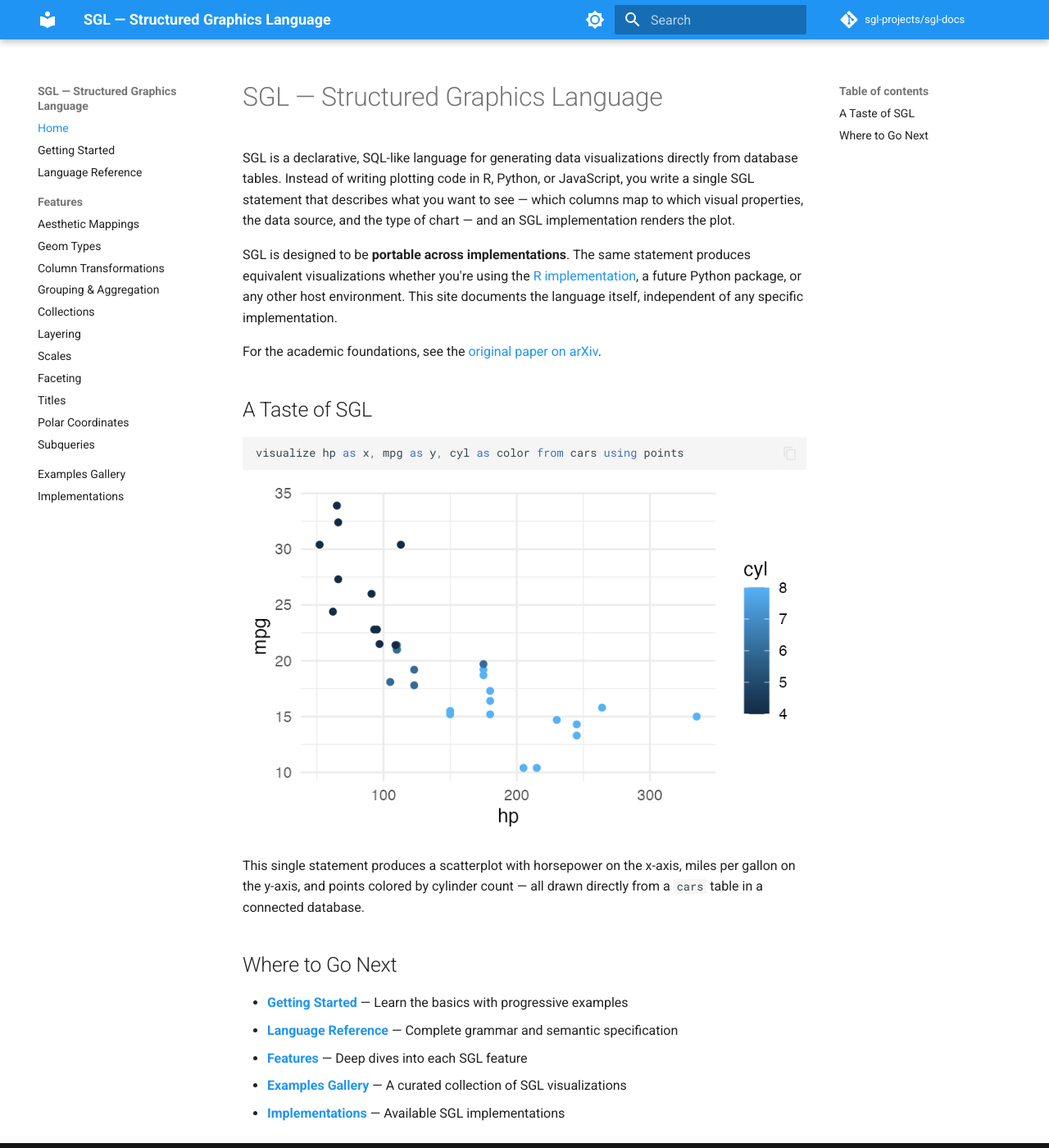
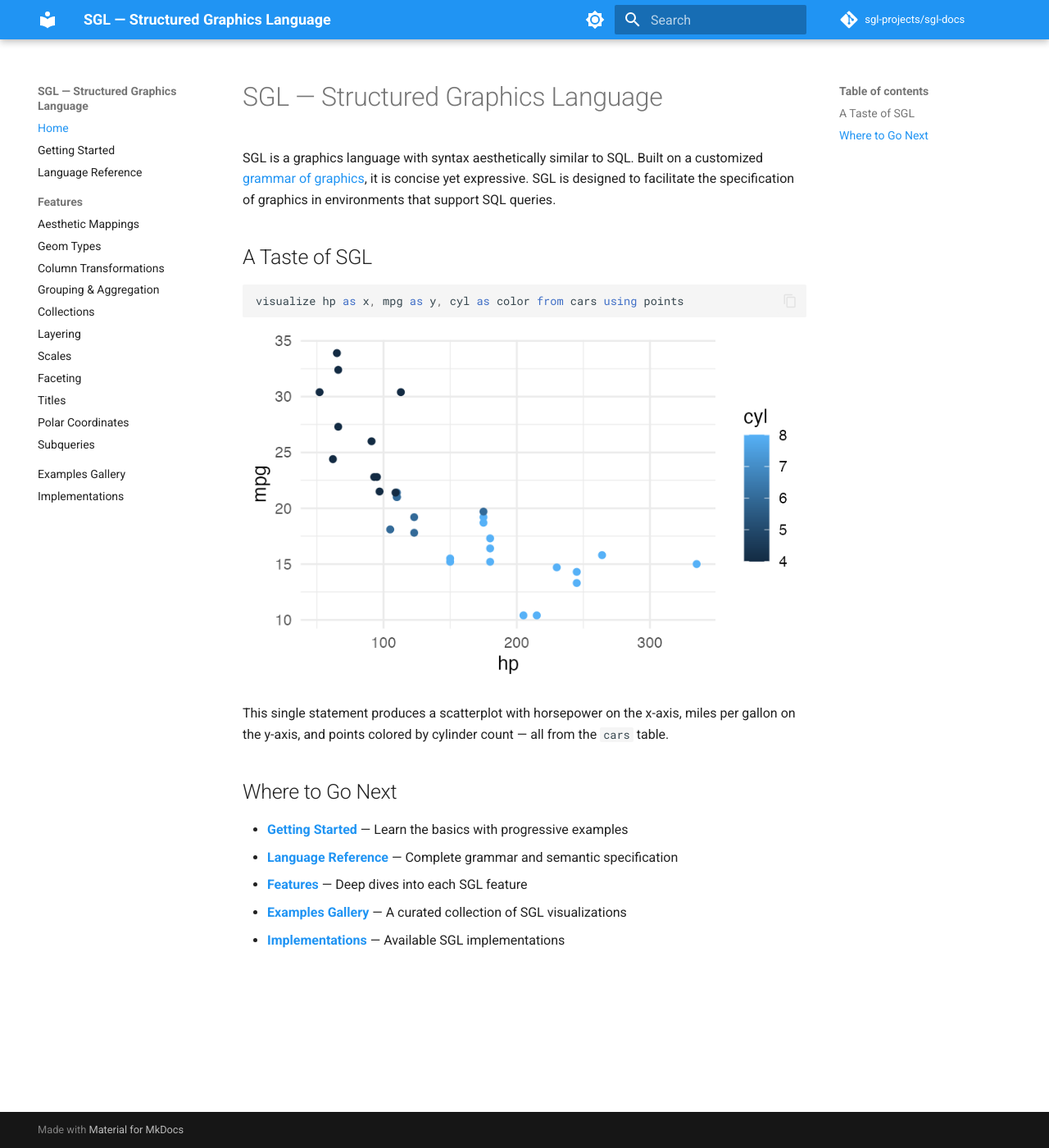
Before and after one commit to sgl-projects/sgl-docs, an MkDocs documentation site: the page built from docs/index.md, in a window 1280 px wide and 1400 px high. Shown: the whole window at 82% size. Built offline with MkDocs 1.6.1 and Material for MkDocs 9.7.7, drawn with Linux system fonts in a browser that asks for light colours; comment, search, counter and statistics services are not loaded.

Commit message:
Revise home page intro to focus on grammar of graphics foundation and SQL-native design

```diff
--- a/docs/index.md
+++ b/docs/index.md
@@ -1,10 +1,6 @@
 # SGL — Structured Graphics Language
 
-SGL is a declarative, SQL-like language for generating data visualizations directly from database tables. Instead of writing plotting code in R, Python, or JavaScript, you write a single SGL statement that describes what you want to see — which columns map to which visual properties, the data source, and the type of chart — and an SGL implementation renders the plot.
-
-SGL is designed to be **portable across implementations**. The same statement produces equivalent visualizations whether you're using the [R implementation](implementations.md), a future Python package, or any other host environment. This site documents the language itself, independent of any specific implementation.
-
-For the academic foundations, see the [original paper on arXiv](https://arxiv.org/abs/2505.14690).
+SGL is a graphics language with syntax aesthetically similar to SQL. Built on a customized [grammar of graphics](https://arxiv.org/abs/2505.14690), it is concise yet expressive. SGL is designed to facilitate the specification of graphics in environments that support SQL queries.
 
 ## A Taste of SGL
 
@@ -14,7 +10,7 @@ visualize hp as x, mpg as y, cyl as color from cars using points
 
 ![Scatterplot of hp vs mpg colored by cyl](assets/images/scatterplot-color.png)
 
-This single statement produces a scatterplot with horsepower on the x-axis, miles per gallon on the y-axis, and points colored by cylinder count — all drawn directly from a `cars` table in a connected database.
+This single statement produces a scatterplot with horsepower on the x-axis, miles per gallon on the y-axis, and points colored by cylinder count — all from the `cars` table.
 
 ## Where to Go Next
 
```
